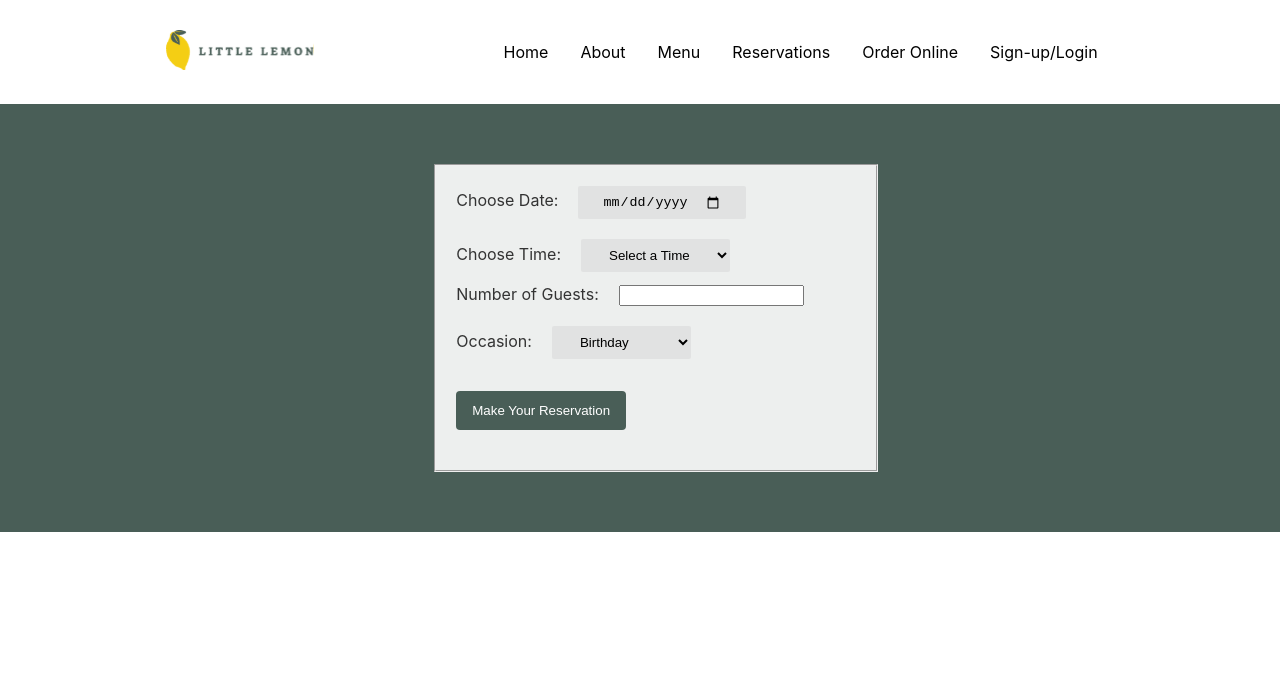
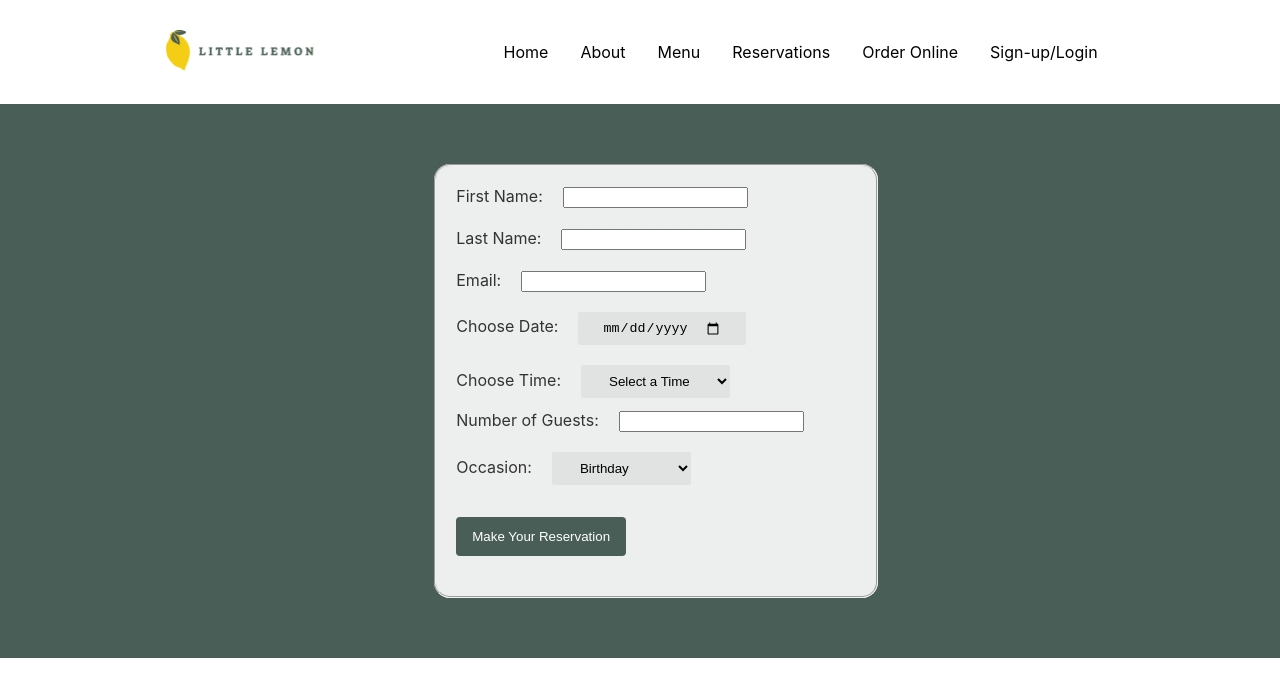
Before and after one commit to gmartinez7435/little-lemon, a React (Create React App) app: page /booking in a window 1280 px wide. Shown: the top 696 px of the page. Built offline with nearby package versions, Linux system fonts and the light colour scheme.

Commit message:
added border radius and fields for name and email to booking BookingForm

```diff
--- a/src/App.css
+++ b/src/App.css
@@ -528,4 +528,5 @@ footer ul li {
   max-width: 400px;
   width: 100%;
   padding: 20px;
+  border-radius: 16px;
 }
--- a/src/components/BookingForm.js
+++ b/src/components/BookingForm.js
@@ -5,6 +5,9 @@ const BookingForm = (props) => {
     const [times, setTimes] = useState("");
     const [guests, setGuests] = useState("");
     const [occasion, setOccasion] = useState("");
+    const [firstName, setFirstName] = useState("");
+    const [lastName, setLastName] = useState("");
+    const [email, setEmail] = useState("");
 
     const handleSubmit = (e) => {
         e.preventDefault();
@@ -20,6 +23,18 @@ const BookingForm = (props) => {
         <section className='booking-form'>
             <form onSubmit={handleSubmit}>
                 <fieldset className='booking-field'>
+                    <div>
+                        <label>First Name:</label>
+                        <input value={firstName} onChange={(e) => setFirstName(e.target.value)} required/>
+                    </div>
+                    <div>
+                        <label>Last Name:</label>
+                        <input value={lastName} onChange={(e) => setLastName(e.target.value)} required/>
+                    </div>
+                    <div>
+                        <label>Email:</label>
+                        <input value={email} onChange={(e) => setEmail(e.target.value)} required/>
+                    </div>
                     <div>
                         <label htmlFor='book-date'>Choose Date:</label>
                         <input id='book-date' value={date} onChange={(e) => handleChange(e.target.value)} type='date' required/>
```
